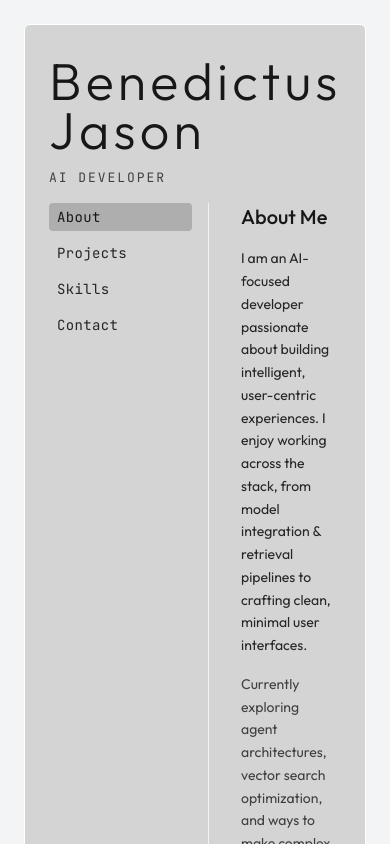
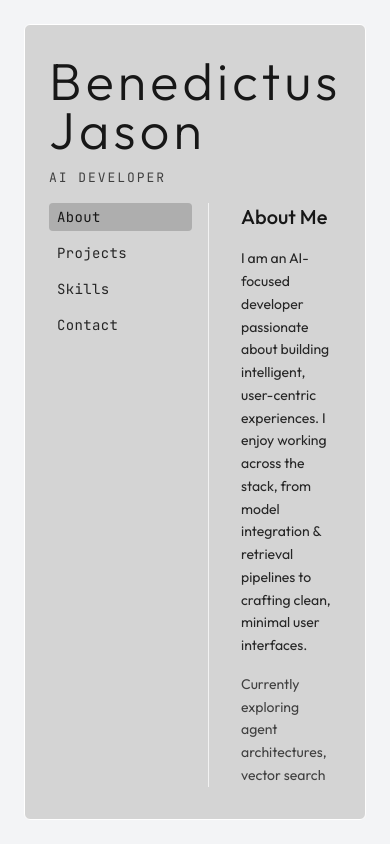
Before and after one commit to Jasonnn13/portfolio, a Next.js app: page / in a window 390 px wide. Shown: the top 844 px of the page. Built offline with nearby package versions, Linux system fonts and the light colour scheme.

Commit message:
Add no-scrollbar utility and adjust layout for fixed height container

```diff
--- a/src/app/globals.css
+++ b/src/app/globals.css
@@ -29,7 +29,15 @@ body {
   font-family: var(--font-display), system-ui, sans-serif;
 }
 
-/* Noise surface utility */
+.no-scrollbar {
+  -ms-overflow-style: none;
+  scrollbar-width: none;
+}
+.no-scrollbar::-webkit-scrollbar {
+  width: 0;
+  height: 0;
+}
+
 .noise-surface {
   position: relative;
   background:
--- a/src/app/page.tsx
+++ b/src/app/page.tsx
@@ -28,7 +28,8 @@ export default function Home() {
   const ActiveComponent = SECTIONS.find(s => s.key === active)?.component || (() => null);
   return (
     <main className="min-h-screen w-full flex bg-gray-100 dark:bg-neutral-900 p-6 sm:p-9 overflow-hidden">
-  <div className="w-full min-h-[calc(100vh-48px)] sm:min-h-[calc(100vh-72px)] rounded-md border border-white bg-neutral-300 dark:bg-neutral-700 px-6 sm:px-10 py-8 flex flex-col overflow-hidden">
+  {/* Outer container fixed height; internal scroll only on right section */}
+  <div className="w-full h-[calc(100vh-48px)] sm:h-[calc(100vh-72px)] rounded-md border border-white bg-neutral-300 dark:bg-neutral-700 px-6 sm:px-10 py-8 flex flex-col overflow-hidden">
         <header className="mb-4">
           <h1
             className="font-light tracking-[0.08em] text-neutral-900 dark:text-neutral-100 text-[52px] sm:text-[74px] leading-[0.95] select-none"
@@ -43,7 +44,7 @@ export default function Home() {
             AI Developer
           </p>
         </header>
-        <div className="flex flex-1 min-h-0 gap-8">
+  <div className="flex flex-1 min-h-0 gap-8">
           <nav className="w-40 shrink-0 border-r border-white/70 dark:border-white/30 pr-4 flex flex-col">
             <ul className="space-y-2">
               {SECTIONS.map(s => {
@@ -67,7 +68,7 @@ export default function Home() {
               })}
             </ul>
           </nav>
-            <section className="flex-1 overflow-auto pr-2 pb-4">
+            <section className="flex-1 min-h-0 overflow-y-auto pr-2 pb-4 no-scrollbar">
               <ActiveComponent />
             </section>
         </div>
```
